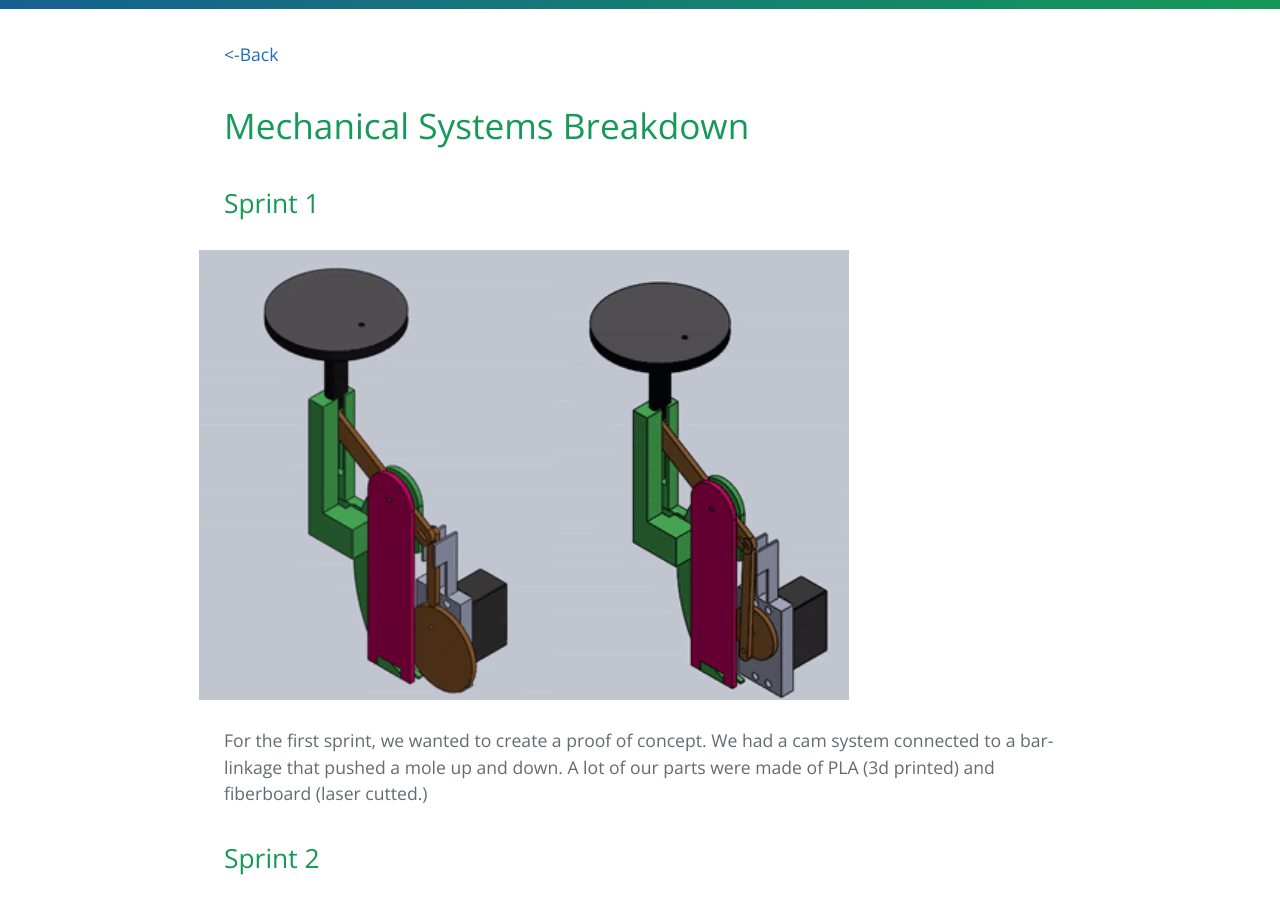
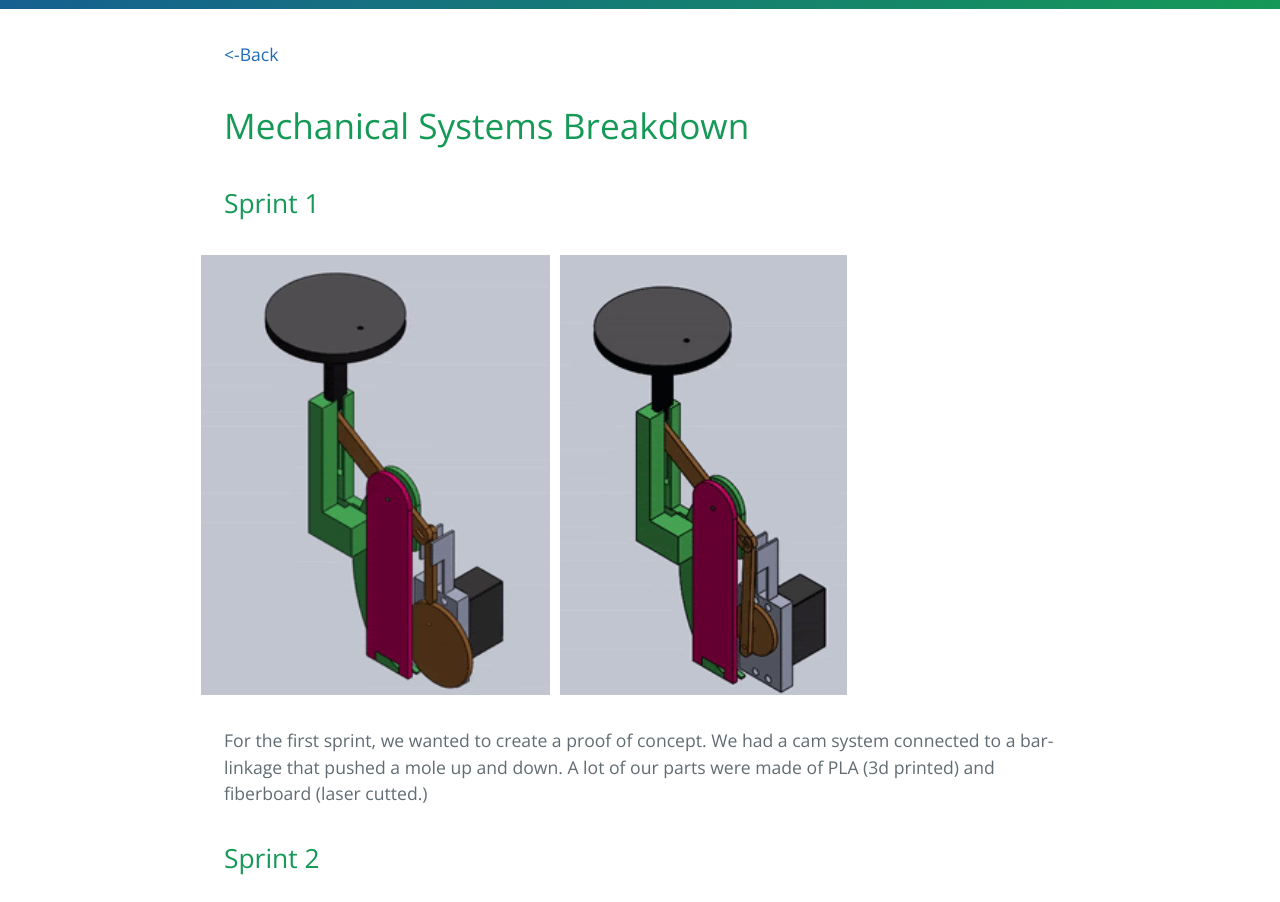
Before and after one commit to iamtheyammer/pie-whack-a-mole, a Jekyll site: the page built from mechanical.md, in a window 1280 px wide. Shown: the part 327-1229 px from the top of the page. Built offline with Jekyll 4.4.1, drawn with Linux system fonts in a browser that asks for light colours; grey boxes are pictures that could not be loaded.

Commit message:
added image styles

```diff
--- a/mechanical.md
+++ b/mechanical.md
@@ -10,8 +10,8 @@ filename: mechanical.md
 ## Sprint 1
 
 <div style="display:flex;flex-direction:row;justify-content:center;padding:10px;max-width:600px">
-<img src="website-images/mechanical/sprint_1-1.gif" width =auto height = "450px" padding = "5px" max-width="100%">
-<img src="website-images/mechanical/sprint_1-2.gif" width =auto height = "450px" padding = "5px" max-width="100%">
+<img src="website-images/mechanical/sprint_1-1.gif" style="width:auto;height:450px;padding:5px;max-width:100%">
+<img src="website-images/mechanical/sprint_1-2.gif" style="width:auto;height:450px;padding:5px;max-width:100%">
 </div>
 
 For the first sprint, we wanted to create a proof of concept. We had a cam system connected to a bar-linkage that pushed a mole up and down. A lot of our parts were made of PLA (3d printed) and fiberboard (laser cutted.)
@@ -19,8 +19,8 @@ For the first sprint, we wanted to create a proof of concept. We had a cam syste
 ## Sprint 2
 
 <div style="display:flex;flex-direction:row;justify-content:center;padding:10px;max-width:600px">
-<img src="website-images/mechanical/sprint_2-1.gif" width =auto height = "450px" padding = "5px" max-width="100%">
-<img src="website-images/mechanical/sprint_2-2.gif" width =auto height = "450px" padding = "5px" max-width="100%">
+<img src="website-images/mechanical/sprint_2-1.gif" style="width:auto;height:450px;padding:5px;max-width:100%">
+<img src="website-images/mechanical/sprint_2-2.gif" style="width:auto;height:450px;padding:5px;max-width:100%">
 </div>
 
 For Sprint 2, we were able to hook up one pneumatic piston to allow one mole to go up and down with a larger linkage system. The pneumatic piston is connected to solenoid, which helps control whether there is pressurized air or atmospheric air in the system, which causes the mole to shoot up or come down.
@@ -28,8 +28,8 @@ For Sprint 2, we were able to hook up one pneumatic piston to allow one mole to
 ## Sprint 3
 
 <div style="display:flex;flex-direction:row;justify-content:center;padding:10px;max-width:600px">
-<img src="website-images/mechanical/sprint_3-1.JPG" width =auto height = "450px" padding = "5px" max-width="100%">
-<img src="website-images/mechanical/sprint_3-2.gif" width =auto height = "450px" padding = "5px" max-width="100%">
+<img src="website-images/mechanical/sprint_3-1.JPG" style="width:auto;height:450px;padding:5px;max-width:100%">
+<img src="website-images/mechanical/sprint_3-2.gif" style="width:auto;height:450px;padding:5px;max-width:100%">
 </div>
 
 For Sprint 3, we did make quite a jump in scale. We were able to get three moles to move up and down using a pneumatic system, air compressor, and solenoids. We were also able to create a real arcade console looking structure, with a monitor on the inside! This gives players of our whack-a-mole game the feeling that they are at a real arcade! As sustainability was something we wanted to keep in mind, we 3-d printed only one kind of piece. Also, there is no glue used in the mechanical system since we want to take the entire thing a part at the end of the project, to allow others to use our scrap wood and other parts. This minimizes waste and the collection of old, sitting projects, where the parts can be reused.
@@ -37,8 +37,8 @@ For Sprint 3, we did make quite a jump in scale. We were able to get three moles
 ## Final Sprint
 
 <div style="display:flex;flex-direction:row;justify-content:center;padding:10px;max-width:600px">
-<img src="website-images/mechanical/final-1.jpg" width =auto height = "450px" padding = "5px" max-width="100%">
-<img src="website-images/mechanical/final-2.jpg" width =auto height = "450px" padding = "5px" max-width="100%">
+<img src="website-images/mechanical/final-1.jpg" style="width:auto;height:450px;padding:5px;max-width:100%">
+<img src="website-images/mechanical/final-2.jpg" style="width:auto;height:450px;padding:5px;max-width:100%">
 </div>
 
 For the final, the mech e team was able to connect six moles to the pneumatic system. With the offset linkage, we were able to minimize damage to the pneumatics themselves as there would be less direct force put onto them. At the end the system looked like a real arcade game, and was satisfying to see a finalized product we were proud of. (if we add a curtain or acrylic front, add info about that.)
```
